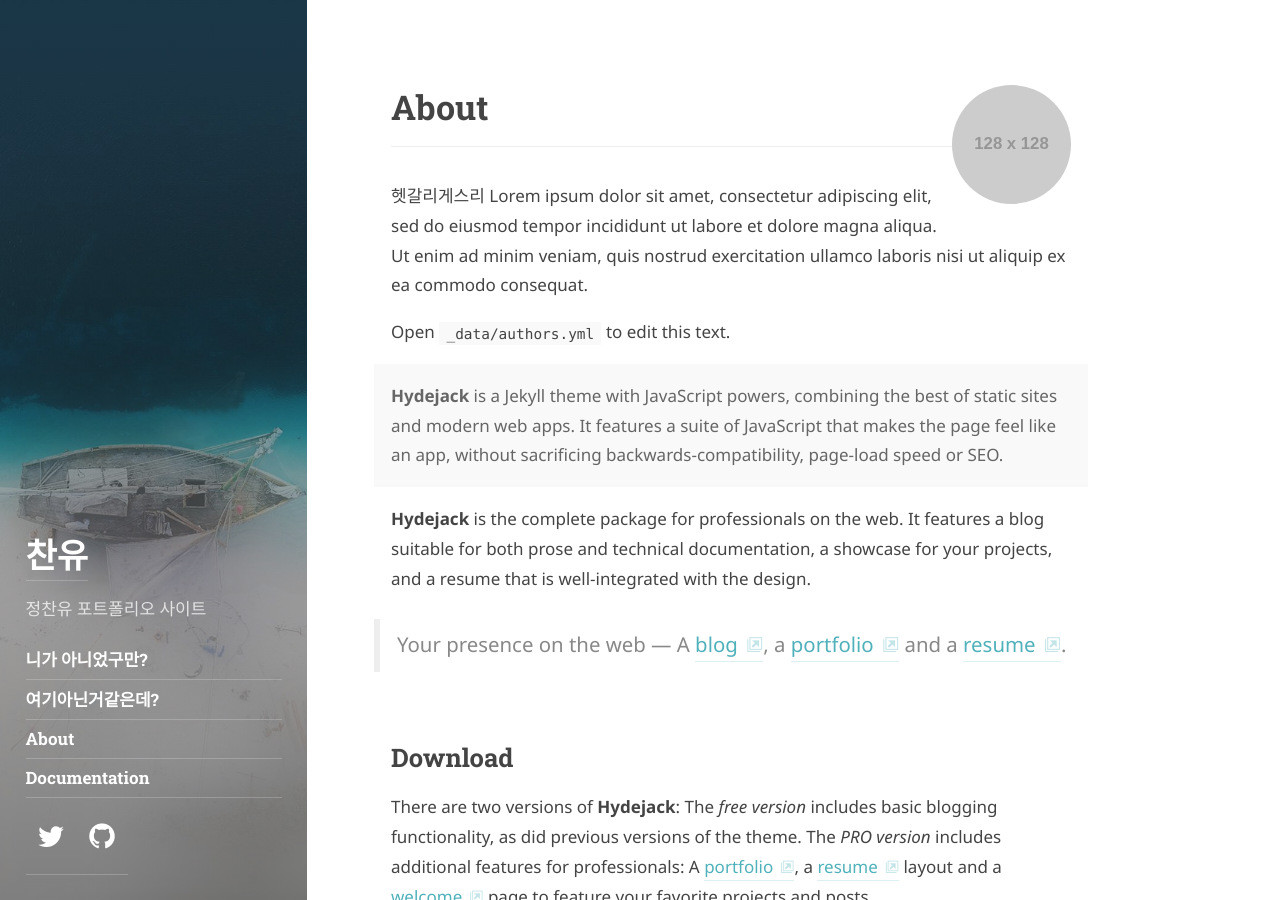
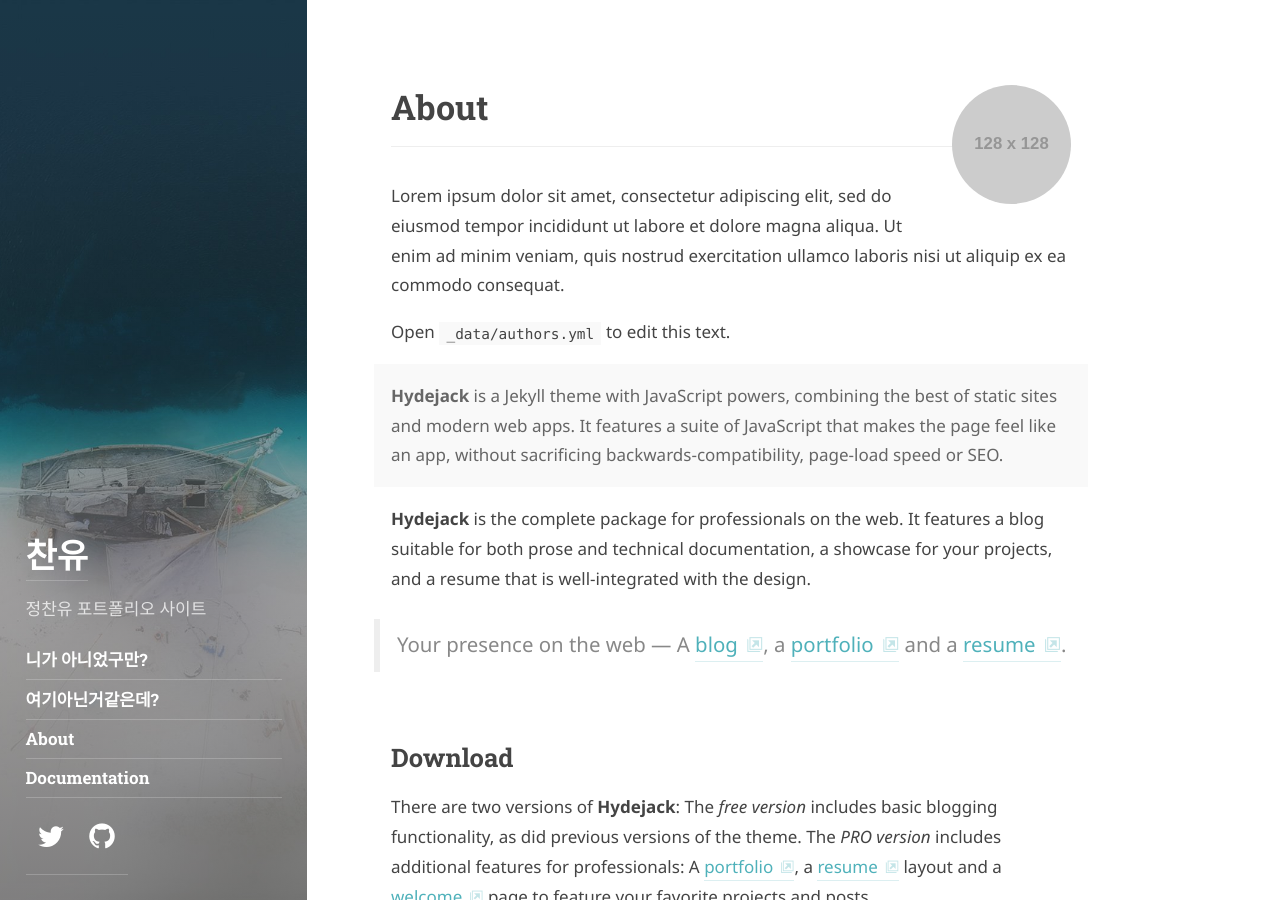
Before and after one commit to chanyou12/chanyou12.github.io, a Jekyll site: the page built from about.md, in a window 1280 px wide and 900 px high. Built offline with Jekyll 4.4.1, drawn with Linux system fonts in a browser that asks for light colours; some web fonts are replaced.

Commit message:
Update authors.yml

```diff
--- a/_data/authors.yml
+++ b/_data/authors.yml
@@ -8,7 +8,6 @@
   # Used at the bottom of each page and at the top of the `about` layout
   # Markdown enabled, can use multiple paragraphs (enabled by `|`)
   about:             |
-    헷갈리게스리
     Lorem ipsum dolor sit amet, consectetur adipiscing elit,
     sed do eiusmod tempor incididunt ut labore et dolore magna aliqua.
     Ut enim ad minim veniam, quis nostrud exercitation ullamco laboris nisi ut aliquip ex ea commodo consequat.
@@ -71,7 +70,6 @@
   name:              <firtname> <lastname>
   email:             <mail@domain.tld>
   about:             |
-    거참 이상하네
     Lorem ipsum dolor sit amet, consectetur adipiscing elit,
     sed do eiusmod tempor incididunt ut labore et dolore magna aliqua.
     Ut enim ad minim veniam, quis nostrud exercitation ullamco laboris nisi ut aliquip ex ea commodo consequat.
```
